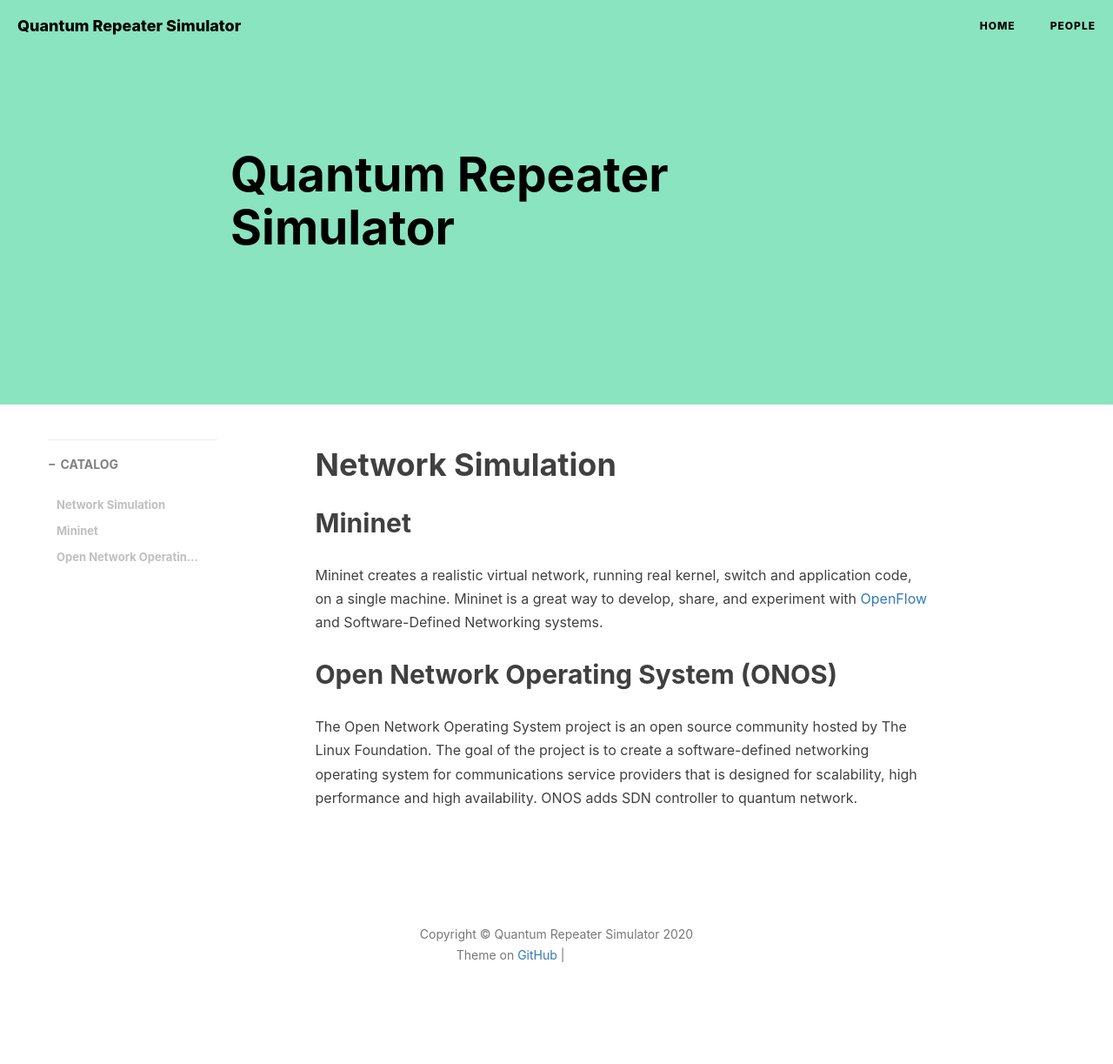
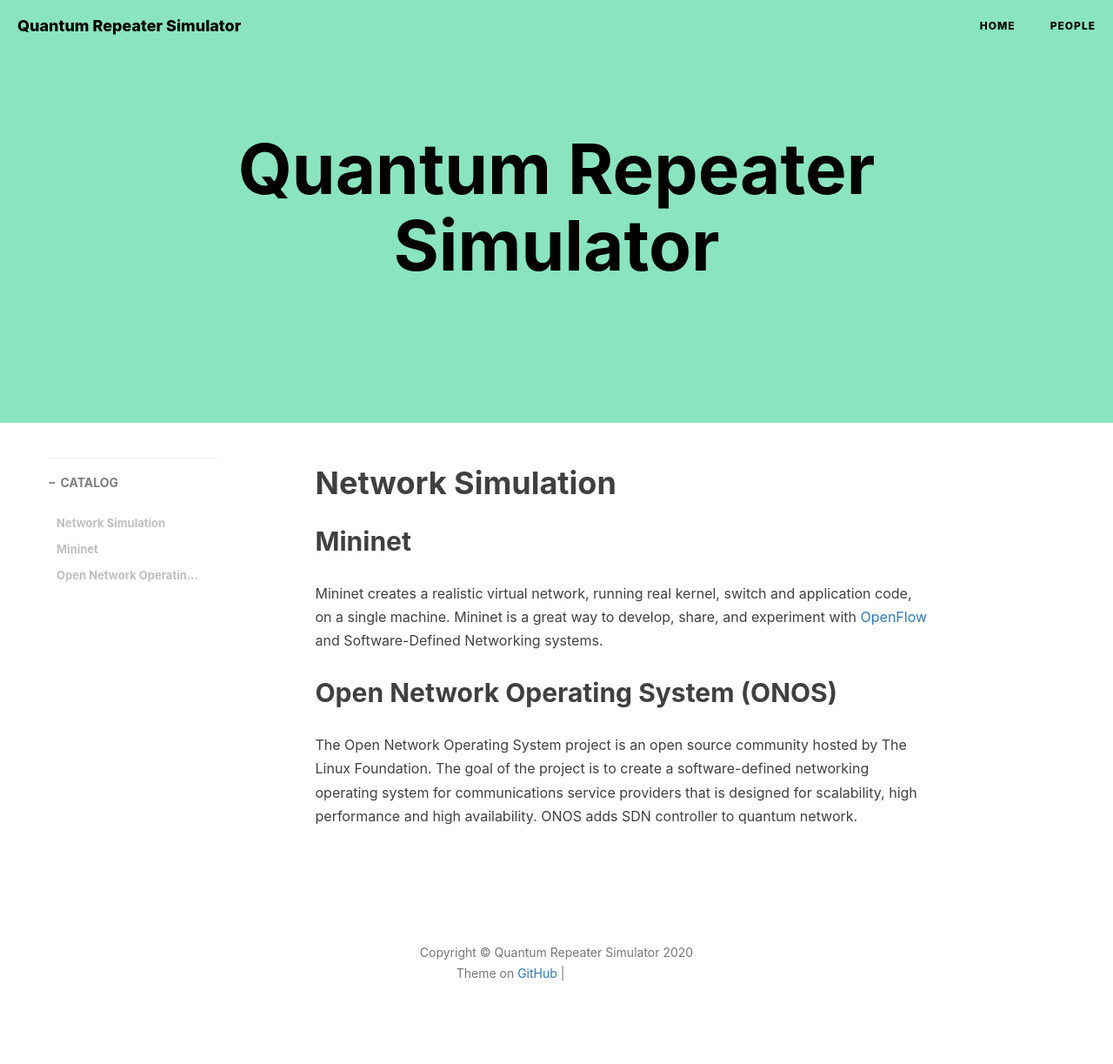
Before and after one commit to QuantumRepeaterSimulator/QuantumRepeaterSimulator.github.io, a Jekyll site: the page built from _posts/2020-11-16-Quantum-Repeater-Simulator.md, in a window 1280 px wide. Shown: the whole page at 87% size. Built offline with Jekyll 4.4.1, drawn with Linux system fonts in a browser that asks for light colours; nearby versions of some CDN libraries; comment, search, counter and statistics services are not loaded; before the commit the page ends 1202 px from its top, so only the background shows below that; grey boxes are pictures that could not be loaded.

Commit message:
fix posts

```diff
--- a/_layouts/post.html
+++ b/_layouts/post.html
@@ -18,7 +18,19 @@ layout: default
     }
     {% endif %}
 </style>
-<header class="intro-header" >
+
+<header class="intro-header" style="background-image: url('{{ site.baseurl }}/{% if page.header-img %}{{ page.header-img }}{% else %}{{ site.header-img }}{% endif %}')">
+    <div class="container">
+        <div class="row">
+            <div class="col-lg-8 col-lg-offset-2 col-md-10 col-md-offset-1 ">
+                <div class="site-heading">
+                    <h1 style="color:#000000">{{ page.title }}</h1>
+                </div>
+            </div>
+        </div>
+    </div>
+</header>
+<!-- <header class="intro-header" >
     <div class="header-mask"></div>
     <div class="container">
         <div class="row">
@@ -32,7 +44,7 @@ layout: default
             </div>
         </div>
     </div>
-</header>
+</header> -->
 
 <!-- Post Content -->
 <article>
```
Also changed, not shown: about.html (+5 -12 lines).
